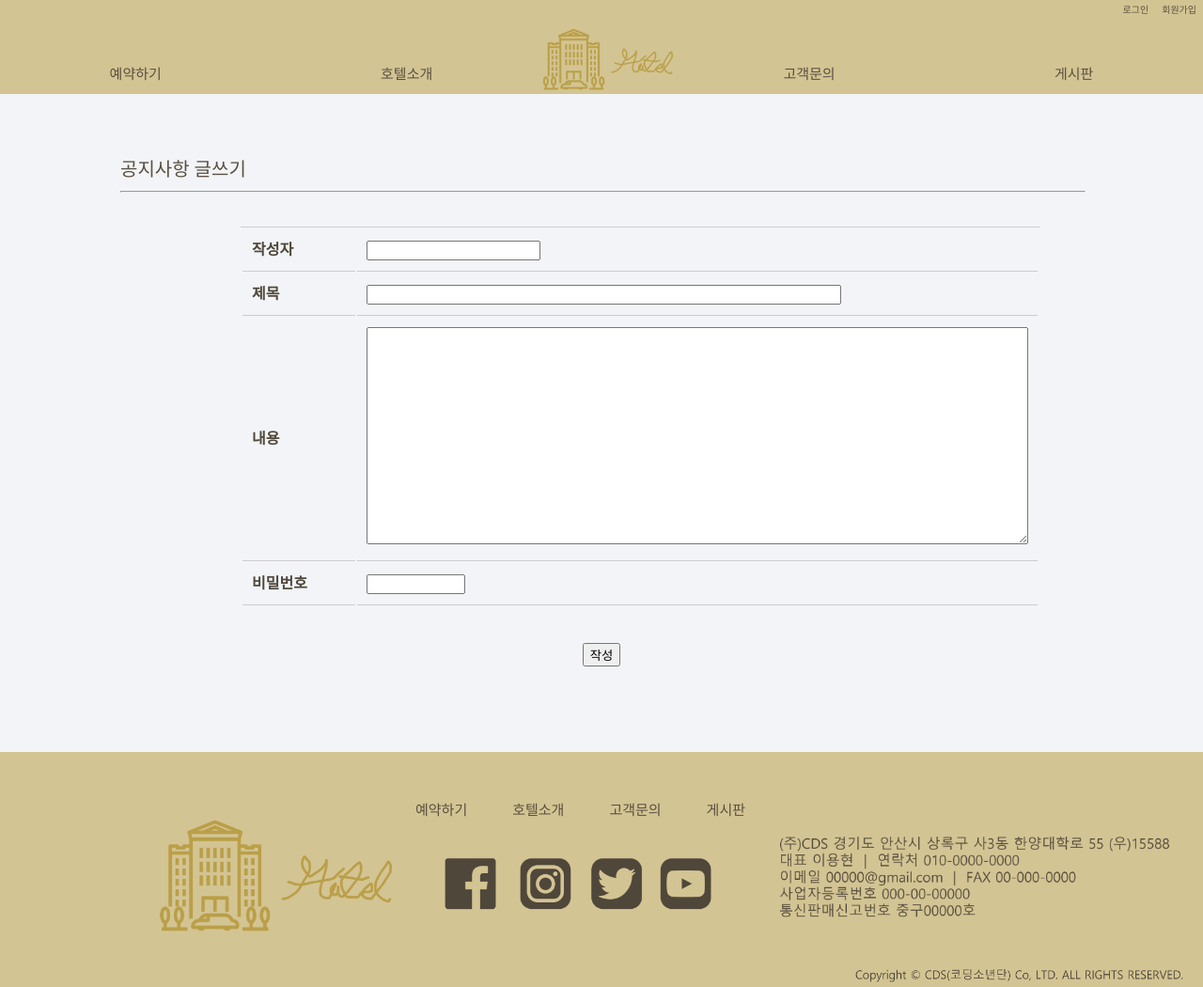
After one commit to A11phaBeta/Database-Hotel-WebSite, a PHP site: the page made by Front Example/noticewrite.html in a window 1280 px wide. The commit adds this page. Shown: the whole page at 94% size. Run offline with PHP 8.4, Linux system fonts and the light colour scheme.

Commit message:
frontend(noticewrite.html)

```diff
--- a/Front Example/css/style.css
+++ b/Front Example/css/style.css
@@ -1181,6 +1181,8 @@ hr.three{
   font-size: 15px;
 }
 
+/***notice.html***/
+
 .notice_table{
    width:80%;
    border-collapse:collapse;
@@ -1310,6 +1312,36 @@ hr.three{
 }
 
 .notice_button2{
-  margin-left: 84%;
+  margin-left: 83%;
   margin-bottom: 5%;
 }
+
+/***noticewrite.html***/
+
+.noticewrite_table{
+  margin-left: 30%;
+}
+
+.table2{
+  margin-left: 20%;
+  line-height: 1.5;
+  border-top: 1px solid #ccc;
+}
+
+.table2 tr {
+  width: 50px;
+  padding: 10px;
+  font-weight: bold;
+}
+
+.table2 td {
+ width: 100px;
+ padding: 10px;
+ border-bottom: 1px solid #ccc;
+ color: #4f473a;
+}
+
+.noticewrite_write{
+  margin-top: 3%;
+  text-align: center;
+}
--- a/Front Example/notice.html
+++ b/Front Example/notice.html
@@ -32,7 +32,7 @@
           <a href="customerService.html">고객문의</a>
         </div>
         <div class="menu4">
-          <a href="#">게시판</a>
+          <a href="notice.html">게시판</a>
         </div>
       </div>
     </nav>
@@ -123,7 +123,7 @@
         <a href="#" onclick=""><img src="img/next_next.png" alt="next_next" class = "notice_next_nextimg"></a>
       </div>
       <div class="notice_button2">
-        <button type="button" name="button" class = notice_button>글쓰기</button>
+        <button type="button" name="button" class = notice_button onclick="location.href='noticewrite.html'">글쓰기</button>
       </div>
     </div>
   </main>
--- /dev/null
+++ b/Front Example/noticewrite.html
@@ -0,0 +1,102 @@
+<!DOCTYPE html>
+<html lang="ko">
+
+<head>
+  <meta charset="UTF-8">
+  <meta name="viewport" content="width=device-width, initial-scale=1.0">
+  <title>Hotel</title>
+  <link rel="stylesheet" href="css/style.css">
+  <script src="https://code.jquery.com/jquery-3.4.1.js"></script>
+</head>
+
+<body>
+  <!-- 상단 -->
+  <header>
+    <!-- 로그인, 회원가입 -->
+    <div class="loginSign">
+      <a href="loginpage.html" class="login">로그인</a>
+      <a href="signUp.html" class="sign">회원가입</a>
+    </div>
+
+    <!-- 상단 메뉴 -->
+    <nav>
+      <div class="menu">
+        <div class="menu1">
+          <a href="roomList.html">예약하기</a>
+        </div>
+        <div class="menu2">
+          <a href="introduce.html">호텔소개</a>
+        </div>
+        <a href="main.html"><img src="img/logo.png" class="logo" /></a>
+        <div class="menu3">
+          <a href="customerService.html">고객문의</a>
+        </div>
+        <div class="menu4">
+          <a href="notice.html">게시판</a>
+        </div>
+      </div>
+    </nav>
+  </header>
+
+  <!-- 메인 -->
+  <main>
+    <div class="container">
+      <div class="rList">
+          <a>공지사항 글쓰기</a>
+          <hr class="two">
+      </div>
+      <form method = "get">
+        <table class = "table2">
+          <tr>
+            <td>작성자</td>
+            <td><input type = text name = name size=20> </td>
+          </tr>
+          <tr>
+            <td>제목</td>
+            <td><input type = text name = title size=60></td>
+          </tr>
+          <tr>
+            <td>내용</td>
+            <td><textarea name = content cols=85 rows=15></textarea></td>
+          </tr>
+          <tr>
+            <td>비밀번호</td>
+            <td><input type = password name = pw size=10 maxlength=10></td>
+          </tr>
+        </table>
+        <div class="noticewrite_write">
+          <input type = "submit" value="작성">
+        </div>
+      </form>
+    </div>
+  </main>
+
+  <!-- 하단 -->
+  <footer>
+    <div class="bottomMenu">
+      <ul>
+        <li><a style="text-align: left;" href="roomList.html">예약하기</a></li>
+        <li><a href="#">호텔소개</a></li>
+        <li><a style="text-align: right;" href="#">고객문의</a></li>
+        <li><a style="text-align: right;" href="#">게시판</a></li>
+      </ul>
+    </div>
+    <div class="bottomMid">
+      <div class="bottomLogo">
+        <a href="main.html"><img src="img/logo.png" class="bottomLogo" /></a>
+      </div>
+      <div>
+        <img class="snsLogo" src="img/snsLogo.png">
+      </div>
+      <div>
+        <img class="bottomWord" src="img/bottomWords.png">
+      </div>
+    </div>
+    <div>
+      <img class="copyright" src="img/copyright.png">
+    </div>
+  </footer>
+  <script src="js/mainBookingBar.js"></script>
+</body>
+
+</html>
```
